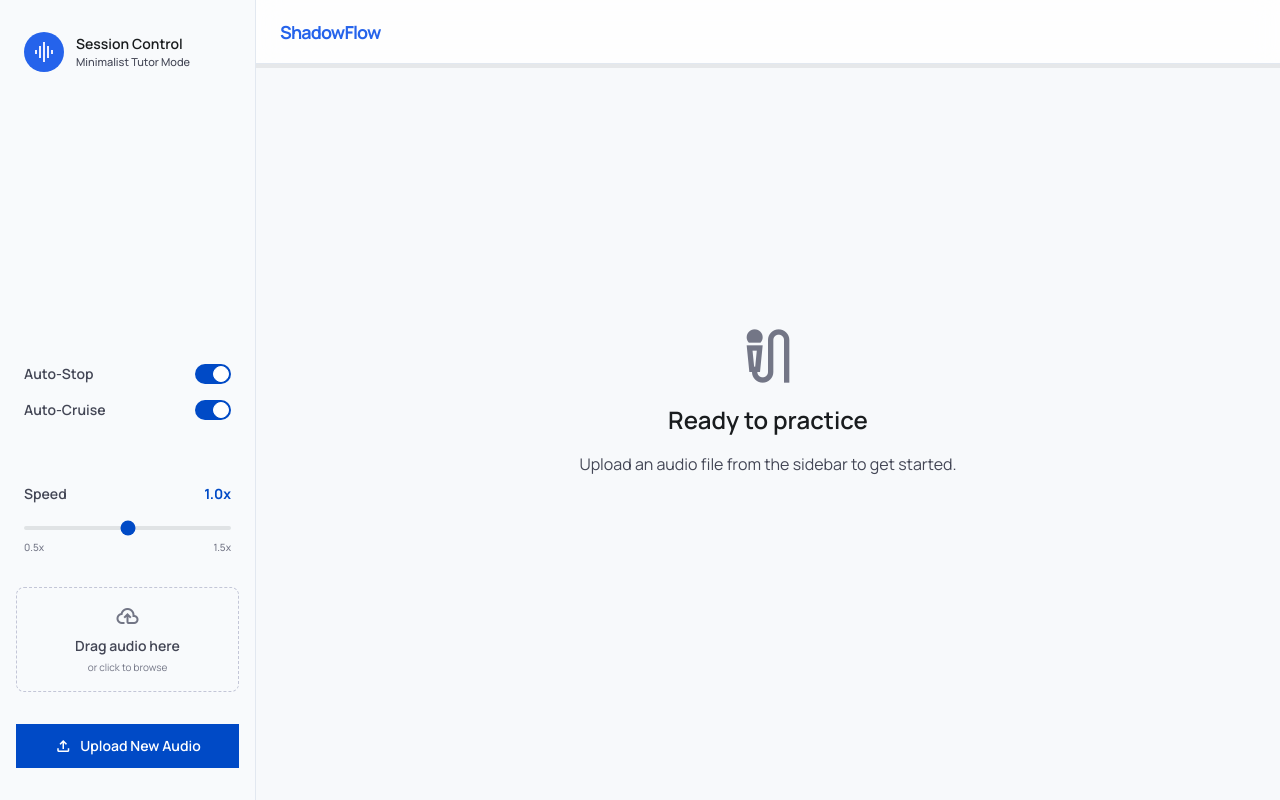
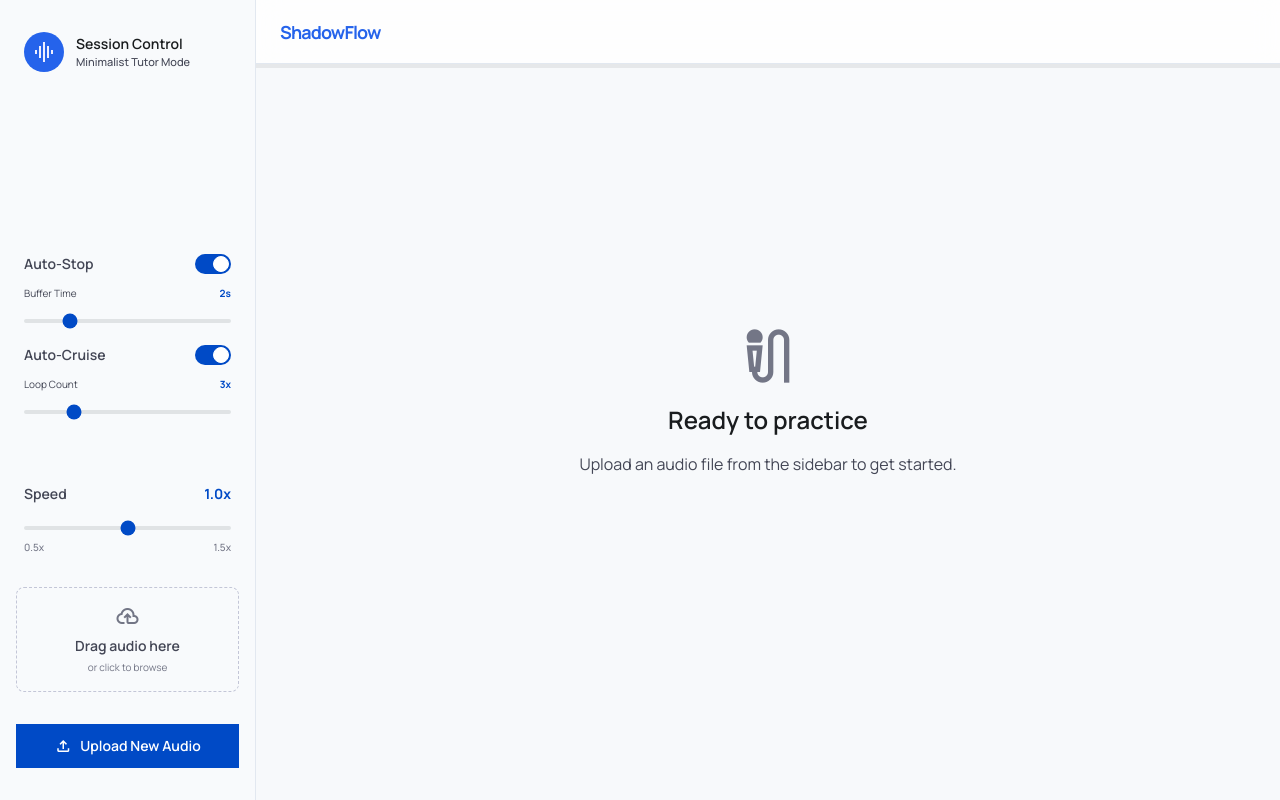
Before and after one commit to hanh-nd/shadowly, a React (Vite) app: page / in a window 1280 px wide. Built offline with nearby package versions, Linux system fonts and the light colour scheme.

Commit message:
feat: add auto cruise configurations

```diff
--- a/src/App.tsx
+++ b/src/App.tsx
@@ -128,8 +128,12 @@ export function App() {
         onSpeedChange={setPlaybackSpeed}
         autoStopEnabled={cruise.autoStopEnabled}
         autoCruiseEnabled={cruise.autoCruiseEnabled}
+        bufferTime={cruise.bufferTime}
+        loopCount={cruise.loopCount}
         onToggleAutoStop={cruise.toggleAutoStop}
         onToggleAutoCruise={cruise.toggleAutoCruise}
+        onBufferTimeChange={cruise.setBufferTime}
+        onLoopCountChange={cruise.setLoopCount}
       />
 
       <main className="flex-1 lg:ml-64 relative min-h-screen">
--- a/src/components/Sidebar.tsx
+++ b/src/components/Sidebar.tsx
@@ -6,8 +6,12 @@ interface Props {
   onSpeedChange: (speed: number) => void;
   autoStopEnabled: boolean;
   autoCruiseEnabled: boolean;
+  bufferTime: number;
+  loopCount: number;
   onToggleAutoStop: () => void;
   onToggleAutoCruise: () => void;
+  onBufferTimeChange: (t: number) => void;
+  onLoopCountChange: (n: number) => void;
 }
 
 export function Sidebar({
@@ -16,8 +20,12 @@ export function Sidebar({
   onSpeedChange,
   autoStopEnabled,
   autoCruiseEnabled,
+  bufferTime,
+  loopCount,
   onToggleAutoStop,
   onToggleAutoCruise,
+  onBufferTimeChange,
+  onLoopCountChange,
 }: Props) {
   const fileInputRef = useRef<HTMLInputElement>(null);
 
@@ -48,6 +56,7 @@ export function Sidebar({
       <div className="mt-auto flex flex-col gap-stack-lg">
         {/* Auto-Settings Toggles */}
         <div className="px-2 mb-stack-lg flex flex-col gap-4">
+          <div className="flex flex-col gap-2">
             <div className="flex items-center justify-between">
               <span className="font-label-sm text-label-sm text-on-surface-variant">Auto-Stop</span>
               <label className="relative inline-flex items-center cursor-pointer">
@@ -60,6 +69,26 @@ export function Sidebar({
                 <div className="w-9 h-5 bg-surface-variant peer-focus:outline-none rounded-full peer peer-checked:after:translate-x-full rtl:peer-checked:after:-translate-x-full peer-checked:after:border-white after:content-[''] after:absolute after:top-[2px] after:start-[2px] after:bg-white after:border-gray-300 after:border after:rounded-full after:h-4 after:w-4 after:transition-all peer-checked:bg-primary"></div>
               </label>
             </div>
+            {autoStopEnabled && (
+              <div className="mt-1">
+                <div className="flex justify-between font-label-sm text-[10px] text-on-surface-variant mb-1">
+                  <span>Buffer Time</span>
+                  <span className="text-primary font-bold">{bufferTime}s</span>
+                </div>
+                <input
+                  type="range"
+                  min="0"
+                  max="10"
+                  step="1"
+                  value={bufferTime}
+                  onChange={(e) => onBufferTimeChange(Number(e.target.value))}
+                  className="w-full h-1 bg-surface-variant rounded-full appearance-none cursor-pointer accent-primary"
+                />
+              </div>
+            )}
+          </div>
+
+          <div className="flex flex-col gap-2">
             <div className="flex items-center justify-between">
               <span className="font-label-sm text-label-sm text-on-surface-variant">Auto-Cruise</span>
               <label className="relative inline-flex items-center cursor-pointer">
@@ -72,6 +101,24 @@ export function Sidebar({
                 />
                 <div className="w-9 h-5 bg-surface-variant peer-focus:outline-none rounded-full peer peer-checked:after:translate-x-full rtl:peer-checked:after:-translate-x-full peer-checked:after:border-white after:content-[''] after:absolute after:top-[2px] after:start-[2px] after:bg-white after:border-gray-300 after:border after:rounded-full after:h-4 after:w-4 after:transition-all peer-checked:bg-primary"></div>
               </label>
+            </div>
+            {autoCruiseEnabled && (
+              <div className="mt-1">
+                <div className="flex justify-between font-label-sm text-[10px] text-on-surface-variant mb-1">
+                  <span>Loop Count</span>
+                  <span className="text-primary font-bold">{loopCount}x</span>
+                </div>
+                <input
+                  type="range"
+                  min="1"
+                  max="10"
+                  step="1"
+                  value={loopCount}
+                  onChange={(e) => onLoopCountChange(Number(e.target.value))}
+                  className="w-full h-1 bg-surface-variant rounded-full appearance-none cursor-pointer accent-primary"
+                />
+              </div>
+            )}
           </div>
         </div>
 
--- a/src/constants.ts
+++ /dev/null
@@ -1 +0,0 @@
-export const AUTO_STOP_BUFFER_TIME = 2; // seconds
--- a/src/hooks/useAutoCruise.ts
+++ b/src/hooks/useAutoCruise.ts
@@ -1,5 +1,4 @@
 import { useCallback, useEffect, useRef, useState } from 'react';
-import { AUTO_STOP_BUFFER_TIME } from '../constants';
 import type { Segment } from '../types';
 import { CruisePhase } from '../types';
 
@@ -21,10 +20,14 @@ export interface UseAutoCruiseReturn {
   autoStopEnabled: boolean;
   autoCruiseEnabled: boolean;
   cruisePhase: CruisePhase;
+  bufferTime: number;
+  loopCount: number;
   toggleAutoStop: () => void;
   toggleAutoCruise: () => void;
   startCruise: () => void;
   cancelCruise: () => void;
+  setBufferTime: (t: number) => void;
+  setLoopCount: (n: number) => void;
 }
 
 export function useAutoCruise({
@@ -43,6 +46,8 @@ export function useAutoCruise({
   const [autoStopEnabled, setAutoStopEnabled] = useState(true);
   const [autoCruiseEnabled, setAutoCruiseEnabled] = useState(true);
   const [cruisePhase, setCruisePhase] = useState(CruisePhase.Idle);
+  const [bufferTime, setBufferTime] = useState(2);
+  const [loopCount, setLoopCount] = useState(3);
 
   const prevIsPlayingRef = useRef(false);
   const prevIsRecordingRef = useRef(false);
@@ -53,10 +58,15 @@ export function useAutoCruise({
   const onStopRecordRef = useRef(onStopRecord);
   const segmentsRef = useRef(segments);
   const activeIndexRef = useRef(activeIndex);
+  const bufferTimeRef = useRef(2);
+  const loopCountRef = useRef(3);
+  const loopIterationRef = useRef(0);
 
   useEffect(() => { onStopRecordRef.current = onStopRecord; }, [onStopRecord]);
   useEffect(() => { segmentsRef.current = segments; }, [segments]);
   useEffect(() => { activeIndexRef.current = activeIndex; }, [activeIndex]);
+  useEffect(() => { bufferTimeRef.current = bufferTime; }, [bufferTime]);
+  useEffect(() => { loopCountRef.current = loopCount; }, [loopCount]);
 
   const cancelCruise = useCallback(() => {
     if (autoStopTimerRef.current) {
@@ -64,6 +74,7 @@ export function useAutoCruise({
       autoStopTimerRef.current = null;
     }
     waitingForUrlRef.current = false;
+    loopIterationRef.current = 0;
     setCruisePhase(CruisePhase.Idle);
   }, []);
 
@@ -87,13 +98,20 @@ export function useAutoCruise({
   }, [cruisePhase, cancelCruise]);
 
   const handlePlayMineEnded = useCallback(() => {
+    if (loopIterationRef.current + 1 < loopCountRef.current) {
+      loopIterationRef.current++;
+      setCruisePhase(CruisePhase.PlayingOriginal);
+      onPlayOriginal(segmentsRef.current[activeIndexRef.current]);
+    } else {
       const isLast = activeIndexRef.current === segmentsRef.current.length - 1;
       if (isLast) {
         cancelCruise();
       } else {
+        loopIterationRef.current = 0;
         setCruisePhase(CruisePhase.PlayingOriginal);
         onNavigateNext();
         onPlayOriginal(segmentsRef.current[activeIndexRef.current + 1]);
+      }
     }
   }, [cancelCruise, onNavigateNext, onPlayOriginal]);
 
@@ -109,7 +127,7 @@ export function useAutoCruise({
         autoStopTimerRef.current = setTimeout(() => {
           onStopRecordRef.current();
           autoStopTimerRef.current = null;
-        }, (segDuration + AUTO_STOP_BUFFER_TIME) * 1000);
+        }, (segDuration + bufferTimeRef.current) * 1000);
       }
     } else if (!isRecording && autoStopTimerRef.current) {
       clearTimeout(autoStopTimerRef.current);
@@ -167,9 +185,13 @@ export function useAutoCruise({
     autoStopEnabled,
     autoCruiseEnabled,
     cruisePhase,
+    bufferTime,
+    loopCount,
     toggleAutoStop,
     toggleAutoCruise,
     startCruise,
     cancelCruise,
+    setBufferTime,
+    setLoopCount,
   };
 }
```
Lines whose indentation alone changed are shown as unchanged.
